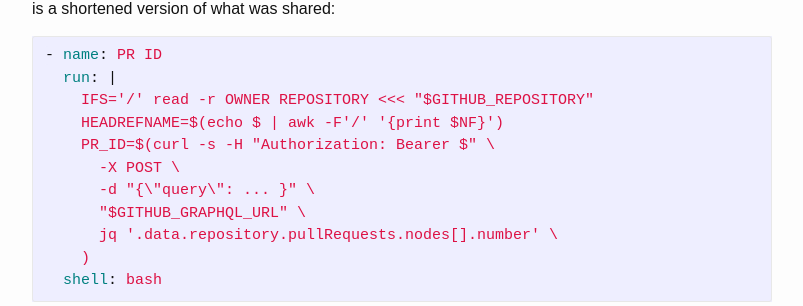
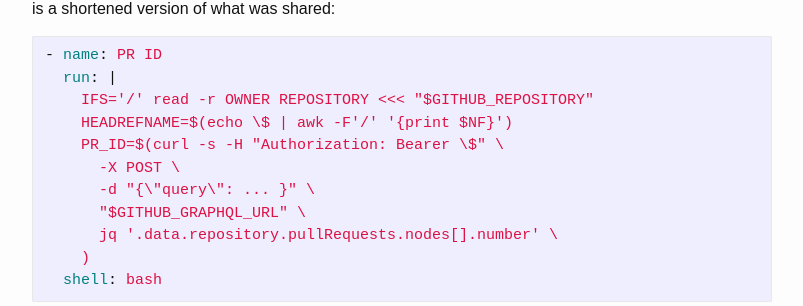
Before and after one commit to qmacro/autodidactics, a Jekyll site: the page built from _posts/2021-04-28-unpacking-tips.markdown, in a window 1280 px wide and 900 px high, scrolled down 313 px. Shown: the part 145-451 px from the top of the window, without its empty margins (238-1041 px from the left). Built offline with Jekyll 4.4.1, drawn with Linux system fonts in a browser that asks for light colours.

```diff
--- a/_posts/2021-04-28-unpacking-tips.markdown
+++ b/_posts/2021-04-28-unpacking-tips.markdown
@@ -14,8 +14,8 @@ A colleague wanted to find out something about the pull request ID when a workfl
 - name: PR ID
   run: |
     IFS='/' read -r OWNER REPOSITORY <<< "$GITHUB_REPOSITORY"
-    HEADREFNAME=$(echo ${{ github.event.ref }} | awk -F'/' '{print $NF}')
-    PR_ID=$(curl -s -H "Authorization: Bearer ${{ secrets.GITHUB_TOKEN }}" \
+    HEADREFNAME=$(echo \${{ github.event.ref }} | awk -F'/' '{print $NF}')
+    PR_ID=$(curl -s -H "Authorization: Bearer \${{ secrets.GITHUB_TOKEN }}" \
       -X POST \
       -d "{\"query\": ... }" \
       "$GITHUB_GRAPHQL_URL" \
```
